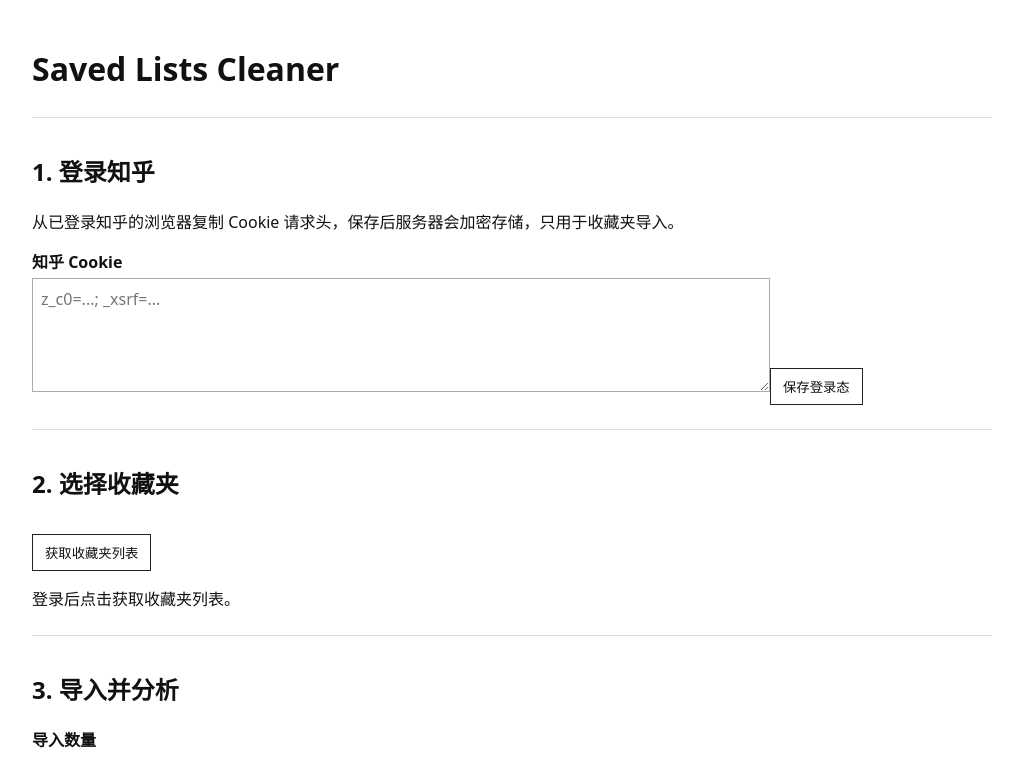
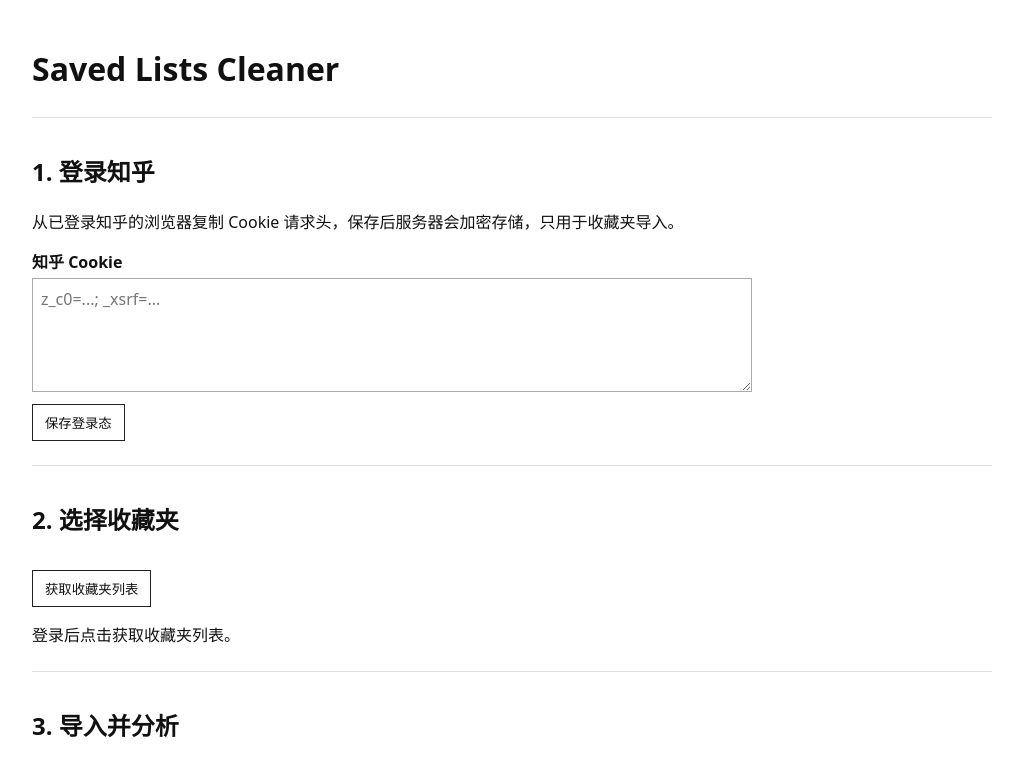
Before and after one commit to Mist-wu/saved-lists-cleaner, a Next.js app: page / in a window 1280 px wide. Shown: the top 764 px of the page, without its empty margins (128-1151 px from the left). Built offline with nearby package versions, Linux system fonts and the light colour scheme.

Commit message:
fix(ui): stack inputs above buttons to avoid overlap

```diff
--- a/app/styles.css
+++ b/app/styles.css
@@ -28,6 +28,8 @@
 
 input,
 textarea {
+  display: block;
+  box-sizing: border-box;
   width: 100%;
   max-width: 720px;
   padding: 8px;
@@ -74,5 +76,6 @@
 }
 
 .choice input {
+  display: inline-block;
   width: auto;
 }
```
